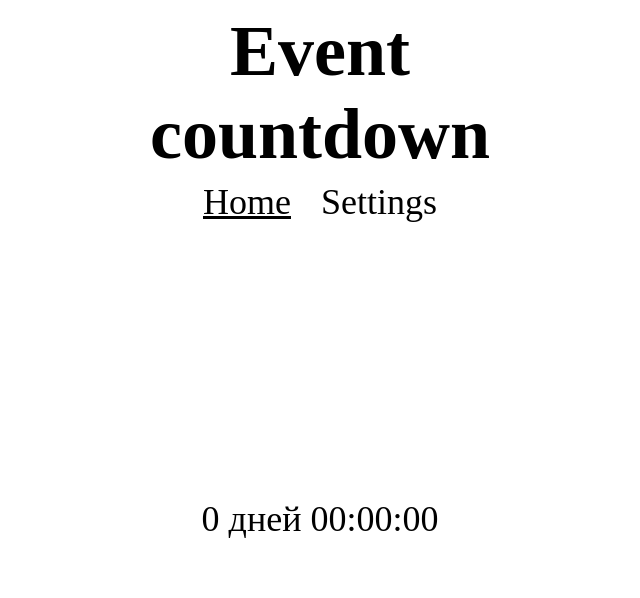
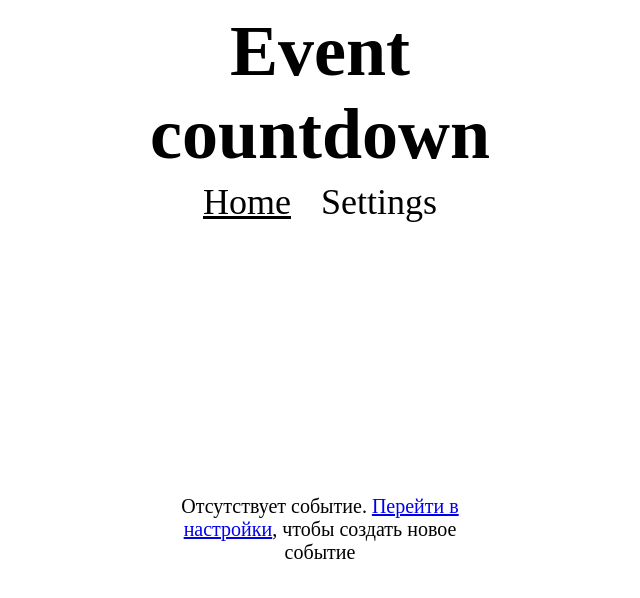
Before and after one commit to NMakarevich/birth-date-countdown, an Angular app: page /main in a window 1280 px wide. Shown: the top 598 px of the page, without its empty margins (320-960 px from the left). Built offline with nearby package versions, Linux system fonts and the light colour scheme.

Commit message:
refactor: add message for empty event

```diff
--- a/src/app/pages/main-page/main-page.component.html
+++ b/src/app/pages/main-page/main-page.component.html
@@ -1,4 +1,9 @@
 <h2 class='event-title'>
   {{!countdownIsFinished || !afterEvent ? event : afterEvent}}
 </h2>
-<app-countdown></app-countdown>
+<ng-container *ngIf='event'>
+  <app-countdown></app-countdown>
+</ng-container>
+<div *ngIf='!event' class='message'>
+  <span>Отсутствует событие. <a routerLink='/settings'>Перейти в настройки</a>, чтобы создать новое событие</span>
+</div>
--- a/src/app/pages/main-page/main-page.component.scss
+++ b/src/app/pages/main-page/main-page.component.scss
@@ -2,3 +2,10 @@
   text-align: center;
   text-wrap: wrap;
 }
+
+.message {
+  margin-top: 20px;
+  font-size: 20px;
+  text-align: center;
+  text-wrap: wrap;
+}
--- a/src/app/pages/main-page/main-page.component.ts
+++ b/src/app/pages/main-page/main-page.component.ts
@@ -2,14 +2,14 @@ import { Component } from '@angular/core';
 import { CountdownComponent } from '../../components/countdown/countdown.component';
 import { RouterLink } from '@angular/router';
 import { SettingsService } from '../../services/settings.service';
-import { AsyncPipe } from '@angular/common';
+import { AsyncPipe, NgIf } from '@angular/common';
 
 @Component({
   selector: 'app-main-page',
   templateUrl: './main-page.component.html',
   styleUrls: ['./main-page.component.scss'],
   standalone: true,
-  imports: [CountdownComponent, RouterLink, AsyncPipe],
+  imports: [CountdownComponent, RouterLink, AsyncPipe, NgIf],
 })
 export class MainPageComponent {
   constructor(private readonly settingsService: SettingsService) {}
```
